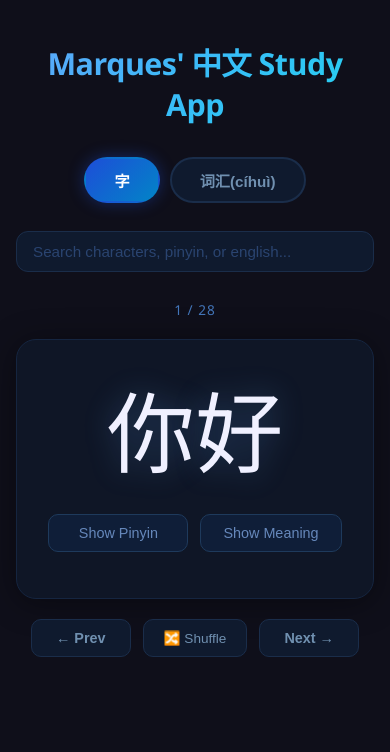
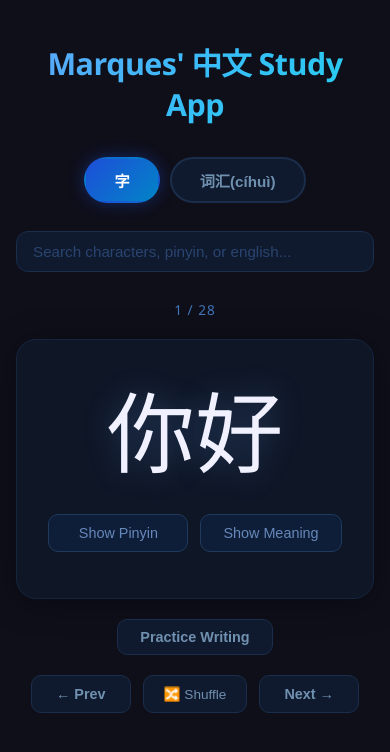
Before and after one commit to marques-batoon/chinese-study, a React (Vite) app: page / in a window 390 px wide. Shown: the top 752 px of the page. Built offline with nearby package versions, Linux system fonts and the light colour scheme.

Commit message:
added canvas to be toggled on or off to practice stroke order for mobile and desktop

```diff
--- a/src/App.css
+++ b/src/App.css
@@ -228,6 +228,63 @@ body {
   background: #1f1a0a;
 }
 
+/* Practice canvas */
+.canvas-controls {
+  display: flex;
+  gap: 10px;
+  justify-content: center;
+}
+
+.canvas-toggle-btn {
+  padding: 9px 22px;
+  border-radius: 10px;
+  border: 1.5px solid #1a2d4a;
+  background: #0f1a2e;
+  color: #7090b0;
+  font-size: 0.9rem;
+  font-weight: 600;
+  cursor: pointer;
+  transition: all 0.2s;
+}
+
+.canvas-toggle-btn:hover {
+  border-color: #60a5fa;
+  color: #b4d4f0;
+}
+
+.canvas-toggle-btn.active {
+  border-color: #3b82f6;
+  color: #93c5fd;
+}
+
+.canvas-clear-btn {
+  padding: 9px 22px;
+  border-radius: 10px;
+  border: 1.5px solid #1a2d4a;
+  background: #0f1a2e;
+  color: #7090b0;
+  font-size: 0.9rem;
+  font-weight: 600;
+  cursor: pointer;
+  transition: all 0.2s;
+}
+
+.canvas-clear-btn:hover {
+  border-color: #f87171;
+  color: #f87171;
+}
+
+.practice-canvas {
+  width: 100%;
+  height: 220px;
+  background: #0f1626;
+  border: 1px solid #1e3a5c;
+  border-radius: 16px;
+  cursor: crosshair;
+  touch-action: none;
+  display: block;
+}
+
 /* Empty state */
 .empty-state {
   text-align: center;
--- a/src/components/StudyCard.jsx
+++ b/src/components/StudyCard.jsx
@@ -1,4 +1,4 @@
-import { useState, useEffect } from "react";
+import { useState, useEffect, useRef } from "react";
 
 function shuffle(arr) {
   const a = [...arr];
@@ -16,6 +16,10 @@ export default function StudyCard({ entries, mode }) {
   const [showCharacter, setShowCharacter] = useState(false);
   const [showEnglish, setShowEnglish] = useState(false);
   const [shuffled, setShuffled] = useState(false);
+  const [showCanvas, setShowCanvas] = useState(false);
+
+  const canvasRef = useRef(null);
+  const isDrawing = useRef(false);
 
   useEffect(() => {
     setDeck([...entries]);
@@ -24,15 +28,36 @@ export default function StudyCard({ entries, mode }) {
     setShuffled(false);
   }, [entries, mode]);
 
+  // Size canvas to its CSS dimensions when shown or window resizes
+  useEffect(() => {
+    if (!showCanvas) return;
+    function sizeCanvas() {
+      const canvas = canvasRef.current;
+      if (!canvas) return;
+      canvas.width = canvas.offsetWidth;
+      canvas.height = canvas.offsetHeight;
+    }
+    sizeCanvas();
+    window.addEventListener("resize", sizeCanvas);
+    return () => window.removeEventListener("resize", sizeCanvas);
+  }, [showCanvas]);
+
   function resetReveals() {
     setShowPinyin(false);
     setShowCharacter(false);
     setShowEnglish(false);
   }
 
+  function clearCanvas() {
+    const canvas = canvasRef.current;
+    if (!canvas) return;
+    canvas.getContext("2d").clearRect(0, 0, canvas.width, canvas.height);
+  }
+
   function goTo(i) {
     setIndex(i);
     resetReveals();
+    clearCanvas();
   }
 
   function prev() {
@@ -65,10 +90,43 @@ export default function StudyCard({ entries, mode }) {
     resetReveals();
   }
 
+  function getPos(e, canvas) {
+    const rect = canvas.getBoundingClientRect();
+    const src = e.touches ? e.touches[0] : e;
+    return { x: src.clientX - rect.left, y: src.clientY - rect.top };
+  }
+
+  function startDraw(e) {
+    const canvas = canvasRef.current;
+    const ctx = canvas.getContext("2d");
+    const pos = getPos(e, canvas);
+    isDrawing.current = true;
+    ctx.beginPath();
+    ctx.moveTo(pos.x, pos.y);
+  }
+
+  function draw(e) {
+    if (!isDrawing.current) return;
+    e.preventDefault();
+    const canvas = canvasRef.current;
+    const ctx = canvas.getContext("2d");
+    const pos = getPos(e, canvas);
+    ctx.lineTo(pos.x, pos.y);
+    ctx.strokeStyle = "#93c5fd";
+    ctx.lineWidth = 3;
+    ctx.lineCap = "round";
+    ctx.lineJoin = "round";
+    ctx.stroke();
+  }
+
+  function stopDraw() {
+    isDrawing.current = false;
+  }
+
   if (deck.length === 0) {
     return (
       <div className="empty-state">
-        <p>No entries yet. Add some below!</p>
+        <p>No entries. Add some to defaultData.js</p>
       </div>
     );
   }
@@ -123,6 +181,34 @@ export default function StudyCard({ entries, mode }) {
         )}
       </div>
 
+      <div className="canvas-controls">
+        <button
+          className={`canvas-toggle-btn ${showCanvas ? "active" : ""}`}
+          onClick={() => setShowCanvas(!showCanvas)}
+        >
+          {showCanvas ? "Hide Practice" : "Practice Writing"}
+        </button>
+        {showCanvas && (
+          <button className="canvas-clear-btn" onClick={clearCanvas}>
+            Clear
+          </button>
+        )}
+      </div>
+
+      {showCanvas && (
+        <canvas
+          ref={canvasRef}
+          className="practice-canvas"
+          onMouseDown={startDraw}
+          onMouseMove={draw}
+          onMouseUp={stopDraw}
+          onMouseLeave={stopDraw}
+          onTouchStart={startDraw}
+          onTouchMove={draw}
+          onTouchEnd={stopDraw}
+        />
+      )}
+
       <div className="nav-controls">
         <button className="nav-btn" onClick={prev}>← Prev</button>
         <button
```
